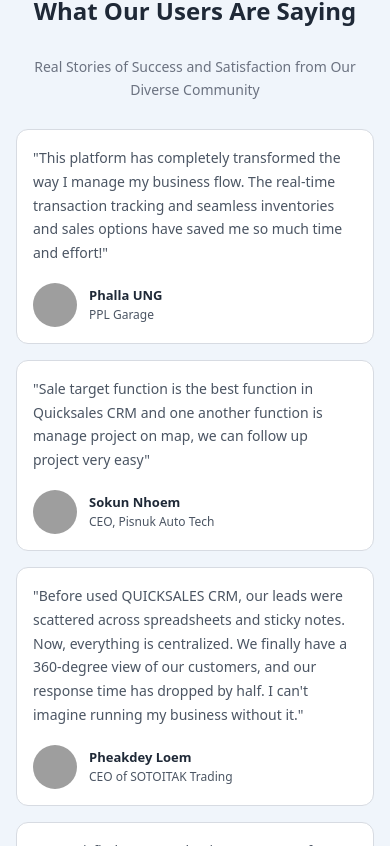
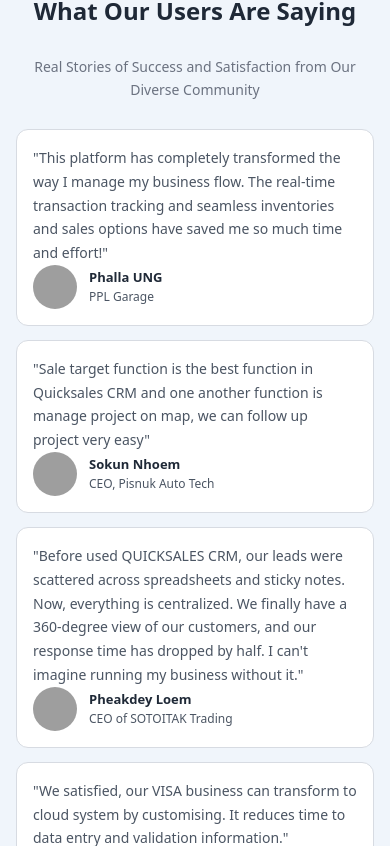
Before and after one commit to Leanghour23/quicksales, a React (Vite) app: page / in a window 390 px wide. Shown: the part 6938-7784 px from the top of the page. Built offline with nearby package versions, Linux system fonts and the light colour scheme; grey boxes are pictures that could not be loaded; a web font is replaced by a local one.

Commit message:
update15

```diff
--- a/index.html
+++ b/index.html
@@ -1,18 +1,28 @@
 <!doctype html>
 <html lang="en">
+
 <head>
   <meta charset="UTF-8" />
   <link rel="icon" type="image/svg+xml" href="/favicon.svg" />
   <meta name="viewport" content="width=device-width, initial-scale=1.0" />
   <meta name="theme-color" content="#0056b3" />
-    <meta
-      name="description"
-      content="QuickSales is a CRM and accounting platform for managing leads, sales, inventory, invoices, expenses, and customer relationships in one business system."
-    />
-    <meta
-      name="keywords"
-      content="QuickSales, CRM, accounting software, sales management, inventory management, invoice management, customer relationship management, Cambodia business software"
-    />
+  <meta name="description"
+    content="QuickSales is a CRM and accounting platform for managing leads, sales, inventory, invoices, expenses, and customer relationships in one business system." />
+  <meta name="keywords" content="
+  QuickSales,
+  CRM,
+  Customer Relationship Management,
+  Accounting Software,
+  Inventory Management,
+  Sales Management,
+  Invoice Management,
+  ERP,
+  Business Software,
+  Cambodia CRM,
+  Cambodia Accounting Software,
+  POS System,
+  Lead Management
+" />
   <meta name="author" content="QuickSales" />
   <meta name="robots" content="index, follow" />
   <link rel="canonical" href="https://quicksales.asia/" />
@@ -20,20 +30,16 @@
   <meta property="og:type" content="website" />
   <meta property="og:site_name" content="QuickSales" />
   <meta property="og:title" content="QuickSales CRM and Accounting Platform" />
-    <meta
-      property="og:description"
-      content="Manage leads, sales, inventory, invoices, expenses, and customer relationships with QuickSales."
-    />
+  <meta property="og:description"
+    content="Manage leads, sales, inventory, invoices, expenses, and customer relationships with QuickSales." />
   <meta property="og:url" content="https://quicksales.asia/" />
   <meta property="og:image" content="https://quicksales.asia/favicon.svg" />
   <meta property="og:locale" content="en_US" />
 
   <meta name="twitter:card" content="summary" />
   <meta name="twitter:title" content="QuickSales CRM and Accounting Platform" />
-    <meta
-      name="twitter:description"
-      content="CRM and accounting tools for leads, sales, inventory, invoices, expenses, and customer management."
-    />
+  <meta name="twitter:description"
+    content="CRM and accounting tools for leads, sales, inventory, invoices, expenses, and customer management." />
   <meta name="twitter:image" content="https://quicksales.asia/favicon.svg" />
 
   <script type="application/ld+json">
@@ -59,8 +65,10 @@
     </script>
   <title>QuickSales CRM and Accounting Platform</title>
 </head>
+
 <body>
   <div id="root"></div>
   <script type="module" src="/src/main.jsx"></script>
 </body>
+
 </html>
--- a/src/App.css
+++ b/src/App.css
@@ -1395,10 +1395,8 @@
 }
 
 .testimonials-grid {
-  display: grid;
-  grid-template-columns: repeat(3, minmax(280px, 1fr));
-  align-items: start;
-  gap: 20px;
+  column-count: 3;
+  column-gap: 20px;
   width: 100%;
   margin: 0 auto;
   text-align: left;
@@ -1412,7 +1410,8 @@
   display: flex;
   flex-direction: column;
   justify-content: flex-start;
-  gap: 18px;
+  break-inside: avoid;
+  margin-bottom: 20px;
   transition: box-shadow 0.25s ease, transform 0.25s ease;
   height: auto;
 }
@@ -1433,7 +1432,7 @@
 .testimonial-author {
   display: flex;
   align-items: center;
-  gap: 12px;
+  gap:12px;
   height: auto;
 }
 
@@ -1464,8 +1463,7 @@
   }
 
   .testimonials-grid {
-    grid-template-columns: repeat(3, minmax(0, 1fr));
-    gap: 18px;
+    column-gap: 18px;
   }
 
   .testimonial-card {
@@ -1479,7 +1477,7 @@
   }
 
   .testimonials-grid {
-    grid-template-columns: repeat(2, minmax(0, 1fr));
+    column-count: 2;
   }
 
   .Testimonuals h2 {
@@ -1495,12 +1493,12 @@
   }
 
   .testimonials-grid {
-    grid-template-columns: 1fr;
-    gap: 16px;
+    column-count: 1;
   }
 
   .testimonial-card {
     padding: 16px;
+    margin-bottom: 14px;
   }
 
   .Testimonuals h2 {
```
Lines whose indentation alone changed are shown as unchanged.
